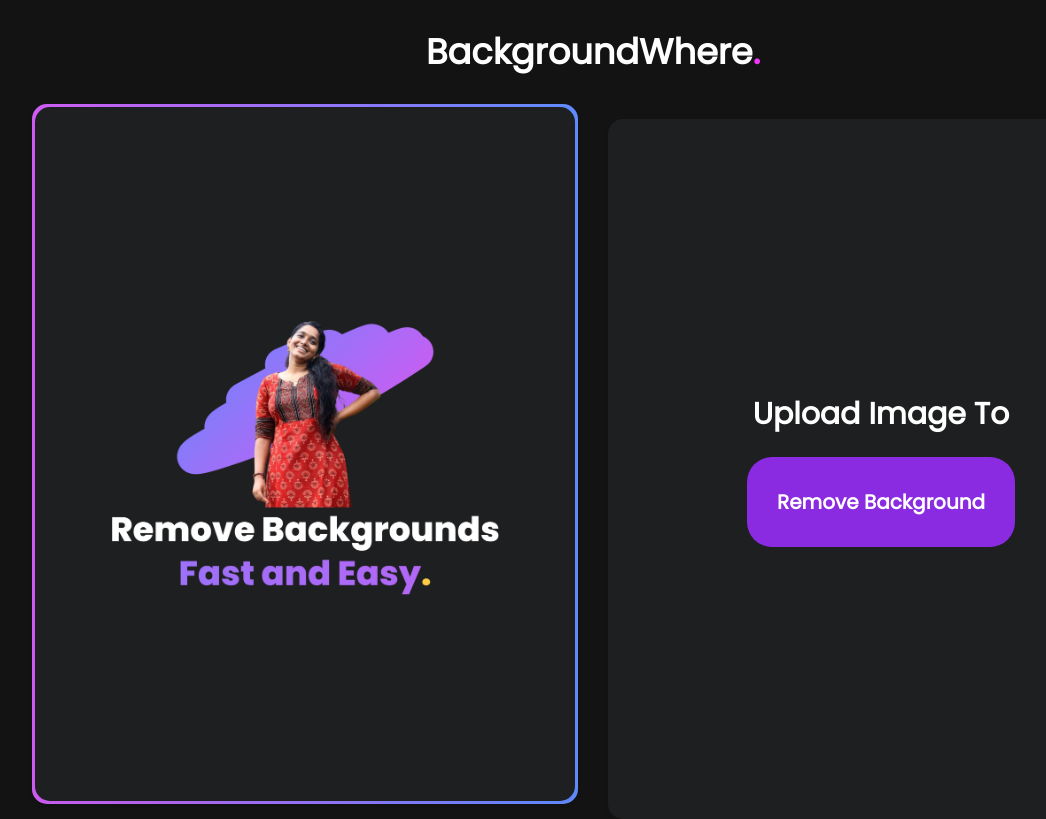
After one commit to adarshvmanu/BackgroundWhere, a Flask app: template templates/build.html in a window 1280 px wide. The commit adds this page. Shown: the whole page, without its empty margins (47-1093 px from the left). Run offline with Flask 3, Linux system fonts and the light colour scheme; the template is opened without the code that fills it, so the values that code supplies are empty; some libraries are stand-ins or nearby versions.

Commit message:
Updating UI

```diff
--- a/app.py
+++ b/app.py
@@ -1,4 +1,3 @@
-# app.py
 import os
 from flask import Flask, request, render_template, send_from_directory, jsonify
 from rembg import remove
--- a/static/script.js
+++ b/static/script.js
@@ -15,7 +15,7 @@ document.addEventListener('DOMContentLoaded', () => {
         })
         .then(response => response.json())
         .then(data => {
-            //originalImageElement.src = URL.createObjectURL(uploadInput.files[0]);
+            originalImageElement.src = URL.createObjectURL(uploadInput.files[0]);
             processedImageElement.src = `/processed/${data.processed_image}`;
             downloadLink.href = `/processed/${data.processed_image}`;
             downloadLink.style.display = 'block';
@@ -25,3 +25,7 @@ document.addEventListener('DOMContentLoaded', () => {
         });
     });
 });
+
+document.getElementById("upload-button").addEventListener("click", function() {
+    document.getElementById("upload-image").click();
+})
--- /dev/null
+++ b/static/style.css
@@ -0,0 +1,82 @@
+body {
+    font-family: "Poppins", sans-serif;
+    margin-left: 5%;
+    margin-right: 5%;
+    background-color: #131314;
+}
+
+.card {
+    color: white;
+    border: none;
+    background-color: #1e1f20;
+    height: 700px;
+    box-shadow: 0 2px 4px rgba(0, 0, 0, 0.05);
+    border-radius: 15px;
+}
+
+@media (max-width: 768px) {
+    .card {
+        height: 360px;
+    }
+}
+
+#upload-image{
+    font-weight: 700; margin-bottom: 20px; font-size: 30px;
+}
+#upload-button {
+    cursor: pointer;
+    background-color: blueviolet;
+    border-radius: 25px;
+    padding: 30px; /* Adjusted for better proportionality */
+    font-size: 20px;
+    font-weight: 600;
+    color: white; /* Makes text color white for better contrast */
+    display: inline-block; /* Ensures it behaves like a button */
+}
+
+#image-card{
+    background: linear-gradient(to left, #5f8cff, #cf5cf3);
+    border-radius: 15px;
+    padding:3px;
+    margin-top:0px;
+    width: 100%;
+    height: 100%;
+}
+
+#main-image-card{
+    width: 100%;
+    height: 100%;
+    padding:30px;
+    justify-content:center;
+    align-content: center;
+}
+
+nav,
+.nav-links {
+  display: flex;
+}
+
+nav {
+  justify-content: space-around;
+  align-items: center;
+  height: 13vh;
+}
+
+.nav-links {
+    gap: 2.5rem;
+    list-style: none;
+    font-size: 1.5rem;
+}
+
+.logo {
+    font-family: poppins;
+    font-size: 2.2rem;
+    font-weight: 600;
+    color: white;
+}
+
+a {
+    color: white;
+    text-decoration: none;
+    text-decoration-color: white;
+}
--- /dev/null
+++ b/templates/build.html
@@ -0,0 +1,43 @@
+<!DOCTYPE html>
+<html lang="en">
+<head>
+    <meta charset="UTF-8">
+    <meta name="viewport" content="width=device-width, initial-scale=1.0">
+    <title>BackgroundWhere</title>
+    <link href='https://fonts.googleapis.com/css?family=Poppins' rel='stylesheet'>
+    <link rel="stylesheet" href="https://maxcdn.bootstrapcdn.com/bootstrap/4.5.2/css/bootstrap.min.css">
+    <link rel="stylesheet" href="../static/style.css">
+    <link rel="script" href="../static/script.js">
+</head>
+
+<body>
+    <nav id="desktop-nav">
+        <div class="logo">BackgroundWhere<span style="color: #f236f9 ;">.</span></div>
+    </nav>
+    <div class="container-fluid">
+        <div class="row">
+            <div class="col-md-6">
+                <div class="card">
+                    <div class="card-body d-flex flex-column align-items-center justify-content-center" id="image-card">
+                        <div class="card" id="main-image-card">
+                            <img src="../static/image/Model.png" alt="Background Removal" class="img-fluid">
+                        </div>
+                    </div>
+                </div>
+            </div>
+            <div class="col-md-6">
+                <div class="card" style="margin-top: 15px;">
+                    <div class="card-body d-flex flex-column align-items-center justify-content-center">
+                        <span id="upload-image">Upload Image To</span>
+                        <span id="upload-button"><input type="file" id="upload-image" accept=".jpg, .png, .jpeg" style="display: none;">Remove Background</span>
+                    </div>
+                </div>
+            </div>
+        </div>
+    </div>
+
+    <script src="https://cdnjs.cloudflare.com/ajax/libs/jquery/3.7.1/jquery.min.js"></script>
+    <script src="https://cdnjs.cloudflare.com/ajax/libs/popper.js/1.16.0/umd/popper.min.js"></script>
+    <script src="https://maxcdn.bootstrapcdn.com/bootstrap/4.5.2/js/bootstrap.min.js"></script>
+</body>
+</html>
--- a/templates/indexxx.html
+++ b/templates/indexxx.html
@@ -61,12 +61,12 @@
               </div>
             </label>
           </div>
-          <button type="submit" class="btn btn-primary btn-block">Remove Background</button>
+          <button id="process-btn" class="btn btn-primary btn-block">Remove Background</button><br> <div class="processed-image"><a id="download-link" href="#" download>Download Processed Image (PNG)</a></div>
         </div>
       </div>
     </div>
   </div>
-
+  <script src="{{url_for('static',filename='script.js')}}"></script>
 </body>
 
 </html>
```
Also changed, not shown: templates/index.html (+16 -1 lines), templates/index2.html (deleted, +0 -58 lines), static/image/Model.png, static/image/logo.svg (deleted), static/image/upload.png (deleted), templates/test.html (added).
